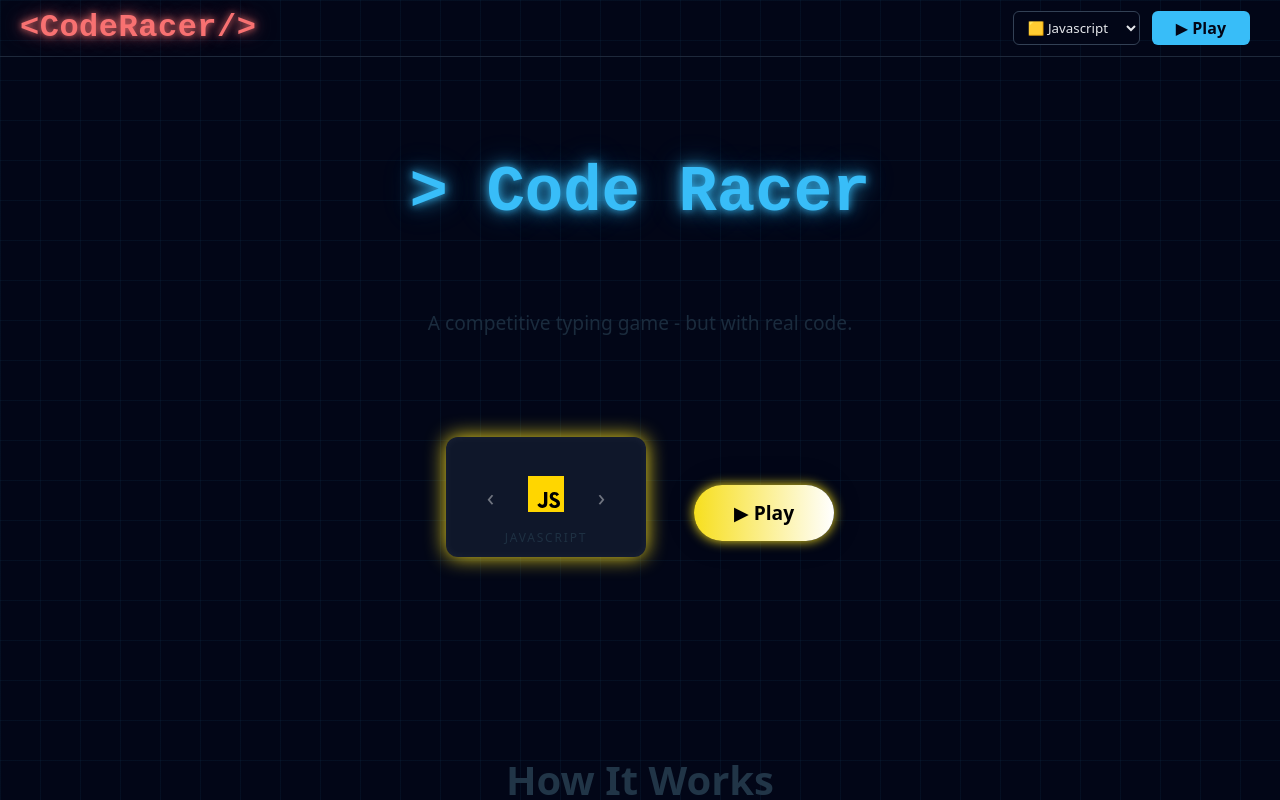
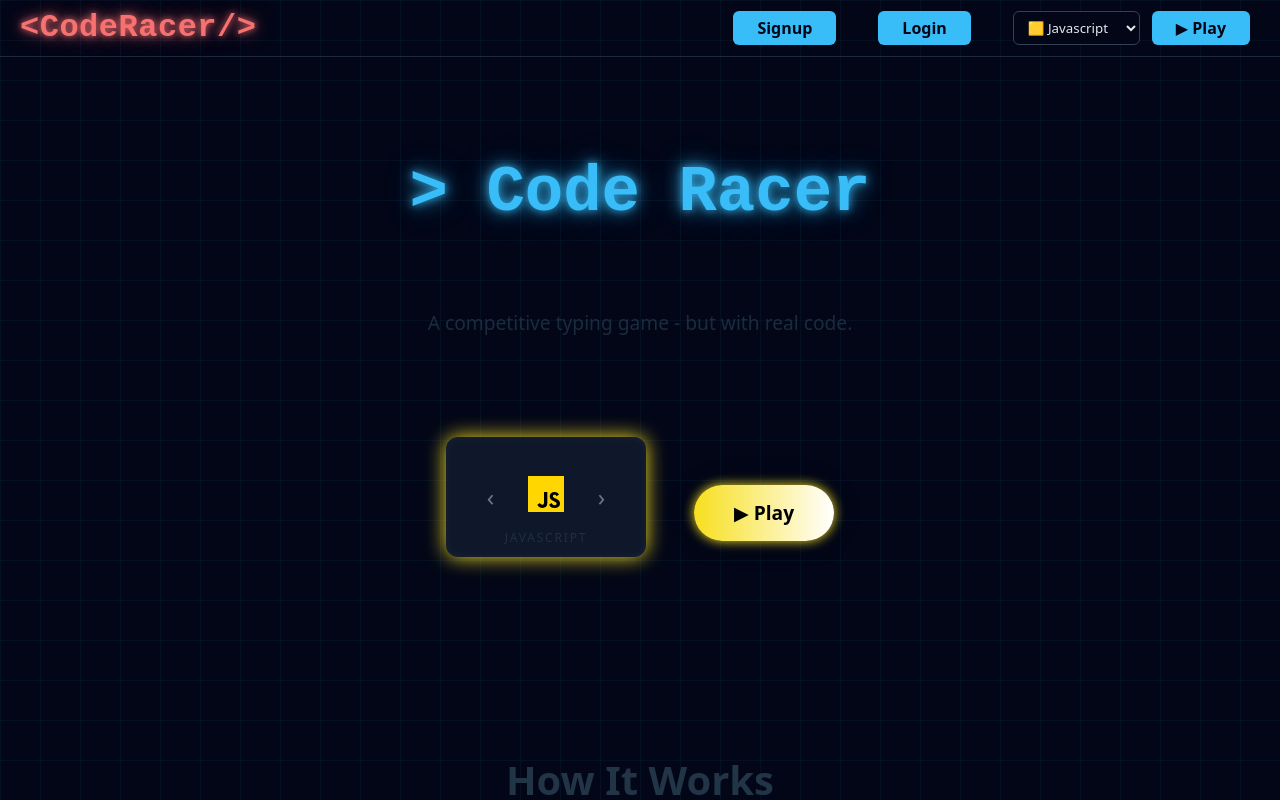
Before and after one commit to omr50/Code-Racer, a React app in the folder frontend/: page / in a window 1280 px wide. Shown: the top 800 px of the page. Built offline with nearby package versions, Linux system fonts and the light colour scheme; the HTML template or start-up script is replaced by a standard one.

Commit message:
adding dependencies for JWT authentication

```diff
--- a/frontend/src/components/Nav/NavBar.jsx
+++ b/frontend/src/components/Nav/NavBar.jsx
@@ -30,6 +30,19 @@ function Navbar() {
 
       {/* Right: Controls */}
       <div className="navbar-controls">
+        <button
+          className="navbar-play"
+          onClick={startGame}
+        >
+         Signup
+        </button>
+
+        <button
+          className="navbar-play"
+          onClick={startGame}
+        >
+         Login
+        </button>
         <select
           value={language}
           onChange={(e) => setLanguage(e.target.value)}
```
Also changed, not shown: 1 other file (tests, documents, lock files or other folders).
